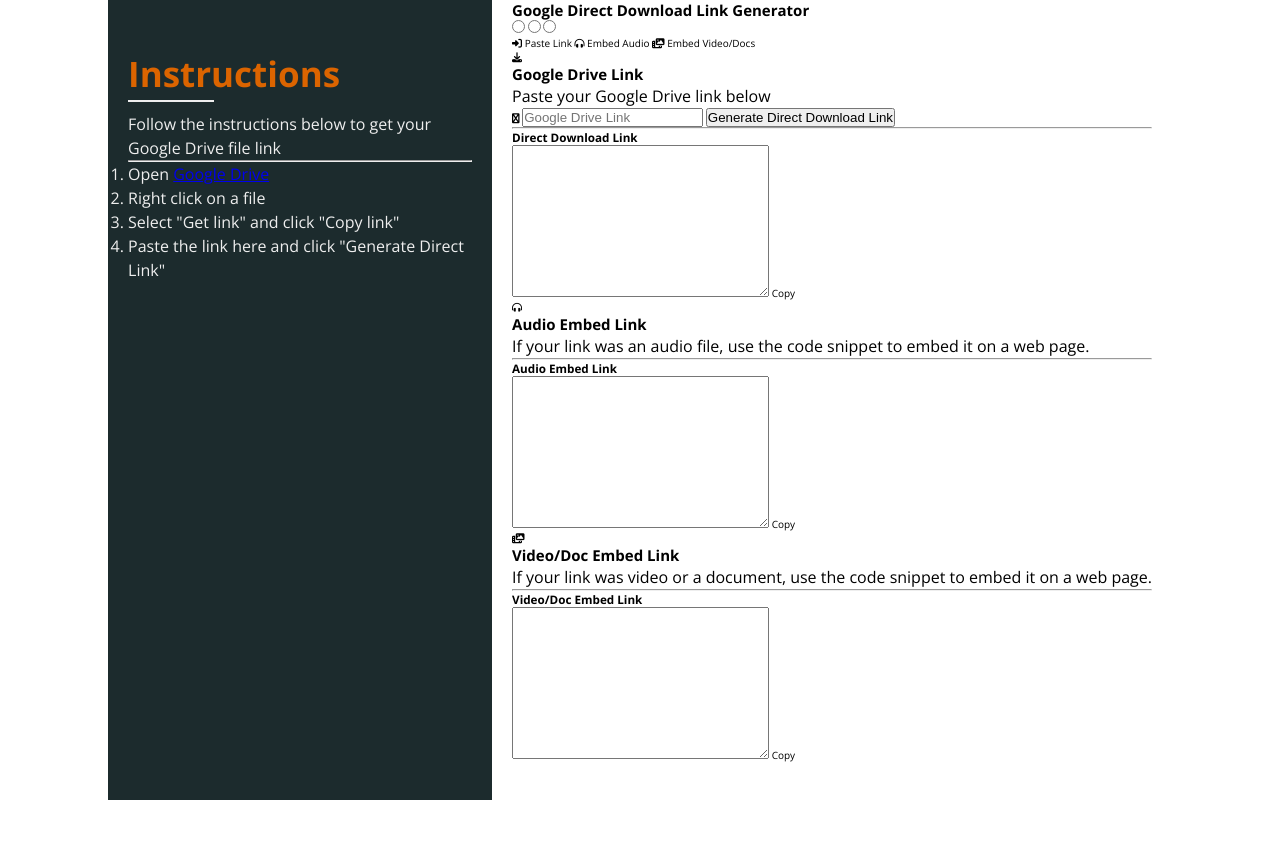
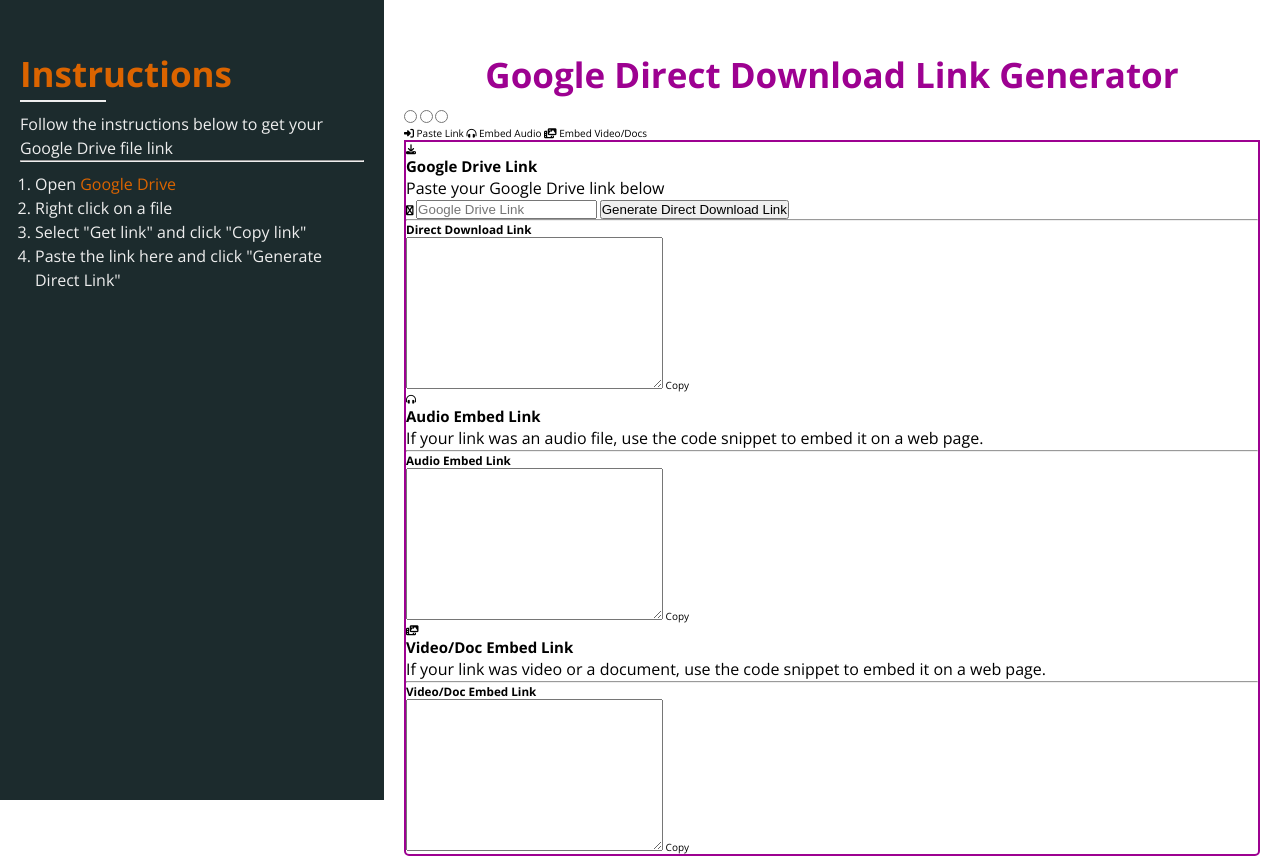
Before and after one commit to OybekKayumov/javascript-100-days, a website: page 8-ggl-drv-dwnl-link/index.html in a window 1280 px wide. Before the commit the page ends 800 px from the top, so only its background shows below. Drawn offline with nearby package versions, Linux system fonts and the light colour scheme.

Commit message:
Add google download link

```diff
--- a/8-ggl-drv-dwnl-link/styles.css
+++ b/8-ggl-drv-dwnl-link/styles.css
@@ -71,3 +71,36 @@
   height: 2px;
   background-color: #eee;
 }
+
+.instructions ol {
+  padding: 1rem 0 0 1.5rem;
+}
+
+.instructions ol a {
+  color: var(--color-sec);
+  text-decoration: none;
+}
+
+.download-link {
+  width: 70%;
+  padding-top: 5rem;
+}
+
+.download-link section {
+  border: 2px solid var(--color-primary);
+  border-radius: 0 0 5px 5px;
+}
+
+main h1 {
+  display: block;
+  font-size: 3.5rem;
+  font-weight: 700;
+  line-height: 5rem;
+  color: var(--color-primary);
+  text-align: center;
+  padding-bottom: 1rem;
+}
+
+main {
+
+}
```
